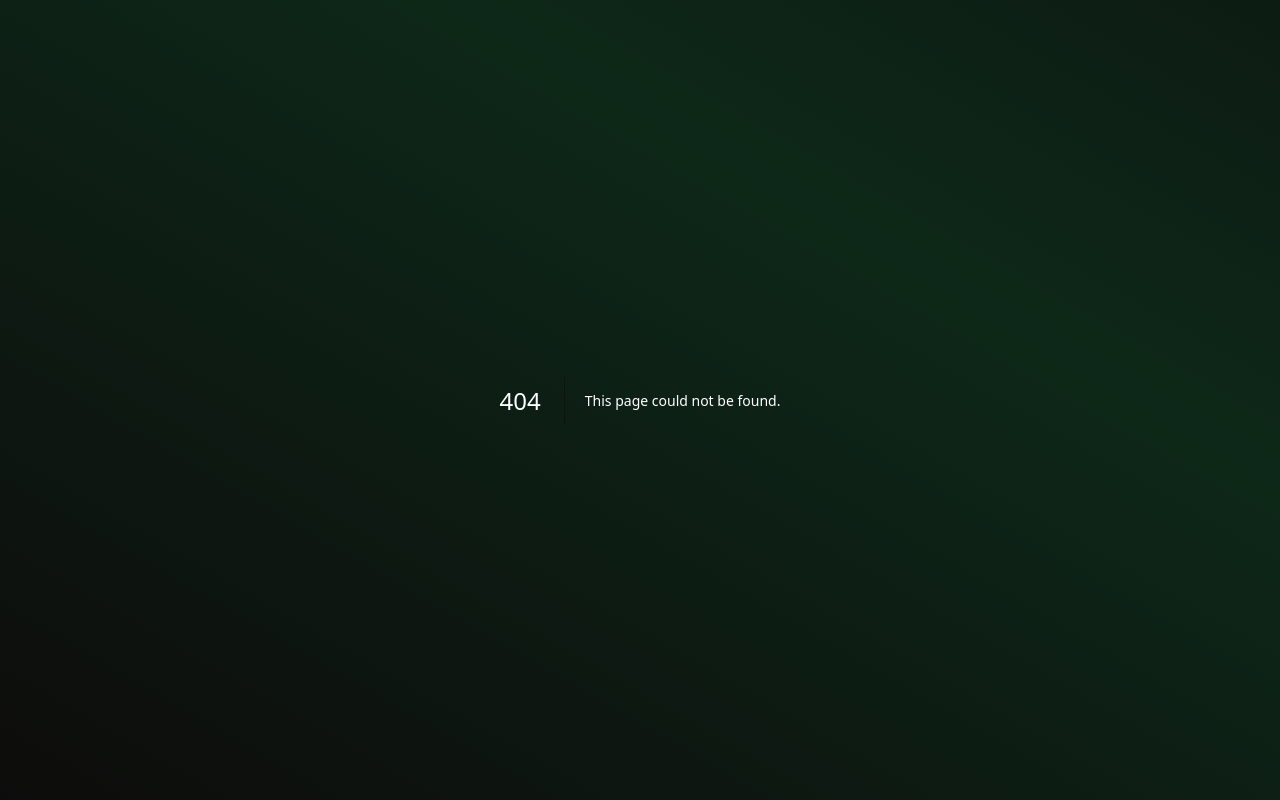
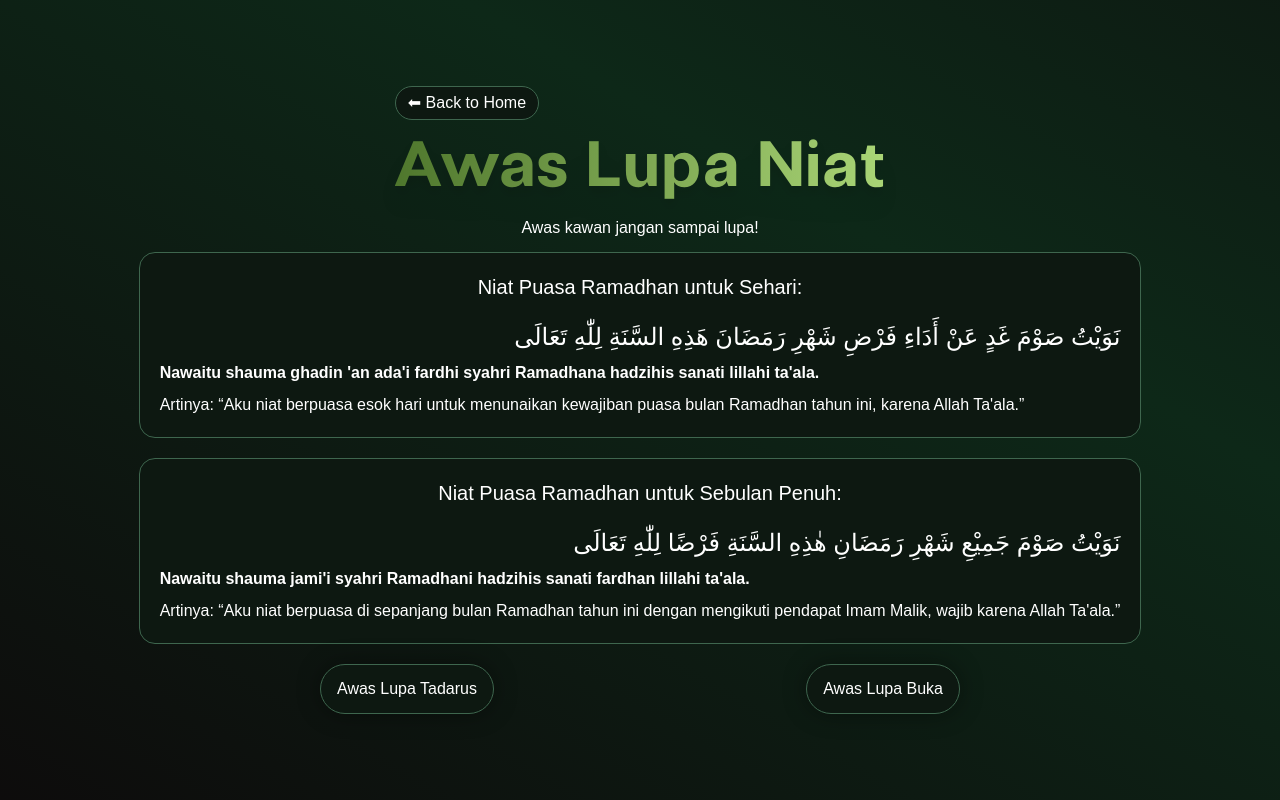
Before and after one commit to klawcodes/awas-imsak, a Next.js app: page /niat in a window 1280 px wide. Before the commit this address had no page. Built offline with nearby package versions, Linux system fonts and the light colour scheme.

Commit message:
add Awas Lupa Niat

```diff
--- /dev/null
+++ b/app/niat/page.tsx
@@ -0,0 +1,87 @@
+import Link from 'next/link'
+
+const Niat = () => {
+  return (
+    <>
+      <div className="flex flex-col justify-center items-center h-screen">
+        <div className="flex flex-col items-center mb-3">
+          <Link href="/" className="flex justify-start w-full">
+            <div>
+              <p className="bg-[#0d1811] border border-[#3e664e] hover:bg-[#1e3828] text-white py-1 px-3 rounded-full">
+                ⬅ Back to Home
+              </p>
+            </div>
+          </Link>
+          <p
+            className="
+        bg-gradient-to-r
+        from-[#4f772d]
+        to-[#aad576]
+        inline-block
+        monas
+        text-[4rem]
+        max-[640px]:text-[5.5rem]
+        text-transparent
+        bg-clip-text
+        drop-shadow-xl
+      "
+          >
+            Awas Lupa Niat
+          </p>
+          <p>Awas kawan jangan sampai lupa!</p>
+        </div>
+        <div className="flex flex-col space-y-5 mb-5">
+          <div className="bg-[#0d1811] border border-[#3e664e] p-5 rounded-2xl">
+            <p className="justify-center text-center mb-5 text-xl">
+              Niat Puasa Ramadhan untuk Sehari:
+            </p>
+            <p className="text-2xl justify-end text-end mb-2">
+              نَوَيْتُ صَوْمَ غَدٍ عَنْ أَدَاءِ فَرْضِ شَهْرِ رَمَضَانَ هَذِهِ
+              السَّنَةِ لِلّٰهِ تَعَالَى
+            </p>
+            <p className="font-bold mb-2">
+              Nawaitu shauma ghadin &apos;an ada&apos;i fardhi syahri Ramadhana
+              hadzihis sanati lillahi ta&apos;ala.
+            </p>
+            <p>
+              Artinya: “Aku niat berpuasa esok hari untuk menunaikan kewajiban
+              puasa bulan Ramadhan tahun ini, karena Allah Ta&apos;ala.”
+            </p>
+          </div>
+          <div className="bg-[#0d1811] border border-[#3e664e] p-5 rounded-2xl">
+            <p className="justify-center text-center mb-5 text-xl">
+              Niat Puasa Ramadhan untuk Sebulan Penuh:
+            </p>
+            <p className="text-2xl justify-end text-end mb-2">
+              نَوَيْتُ صَوْمَ جَمِيْعِ شَهْرِ رَمَضَانِ هٰذِهِ السَّنَةِ فَرْضًا
+              لِلّٰهِ تَعَالَى
+            </p>
+            <p className="font-bold mb-2">
+              Nawaitu shauma jami&apos;i syahri Ramadhani hadzihis sanati
+              fardhan lillahi ta&apos;ala.
+            </p>
+            <p>
+              Artinya: “Aku niat berpuasa di sepanjang bulan Ramadhan tahun ini
+              dengan mengikuti pendapat Imam Malik, wajib karena Allah
+              Ta&apos;ala.”
+            </p>
+          </div>
+        </div>
+        <div className="flex justify-between w-[50%]">
+          <Link href="/tadarus">
+            <div className="bg-[#0d1811] border border-[#3e664e] py-3 px-4 hover:border-[#2b4733] transition-colors active-shadow rounded-full">
+              Awas Lupa Tadarus
+            </div>
+          </Link>
+          <Link href="/resep">
+            <div className="bg-[#0d1811] border border-[#3e664e] py-3 px-4 hover:border-[#2b4733] transition-colors active-shadow rounded-full">
+              Awas Lupa Buka
+            </div>
+          </Link>
+        </div>
+      </div>
+    </>
+  );
+}
+
+export default Niat
--- a/app/tadarus/page.tsx
+++ b/app/tadarus/page.tsx
@@ -9,7 +9,7 @@ const Tadarus = () => {
   return (
     <>
       <div className="flex flex-col justify-center items-center h-screen">
-        <div className="flex flex-col items-center mt-10">
+        <div className="flex flex-col items-center">
           <Link href="/" className="flex justify-start w-full pl-[12%] ">
           <div >
             <p className="bg-[#0d1811] border border-[#3e664e] hover:bg-[#1e3828] text-white py-1 px-3 rounded-full">
--- a/app/tadarus/surah/[id]/page.tsx
+++ b/app/tadarus/surah/[id]/page.tsx
@@ -312,10 +312,6 @@ const SurahDetails: React.FC = () => {
               </div>
               <div className="font-bold">{allAyahTextsRead[index]}</div>
               <div>{allAyahTransId[index]}</div>
-              <div></div>
-              <div>
-                <a href={allAyahAudio[index]}>Dengarkan</a>
-              </div>
               <AudioButtonAyahs audioSource={allAyahAudio[index]} />
             </div>
           ))}
--- a/components/audioButton/page.tsx
+++ b/components/audioButton/page.tsx
@@ -64,7 +64,7 @@ const AudioButtonWithSlider: React.FC<AudioButtonProps> = ({ audioSource, descri
       />
       <div>{description}</div>
       <div className="flex w-full justify-center items-center">
-        <div className="flex w-[25rem] justify-center items-center space-x-5 bg-[#0d1811] border border-[#3e664e] rounded-full p-2">
+        <div className="flex w-[25rem] justify-center items-center space-x-5 bg-[#0d1811] border border-[#3e664e] rounded-full p-2 active-shadow">
           <button onClick={togglePlay}>
             {isPlaying ? (
               <FontAwesomeIcon icon={faPause} />
--- a/components/audioButtonAyahs/page.tsx
+++ b/components/audioButtonAyahs/page.tsx
@@ -23,7 +23,7 @@ const AudioButtonAyahs: React.FC<{ audioSource: string }> = ({ audioSource }) =>
   return (
     <>
       <audio ref={audioRef} src={audioSource} onEnded={handleAudioEnded} />
-      <div className='flex justify-end'>
+      <div className='flex justify-end mt-2'>
       <button className='px-4 py-2 bg-[#0d1811] border border-[#3e664e] rounded-full' onClick={togglePlay}>
         {isPlaying ? (
           <FontAwesomeIcon icon={faPause} />
--- a/components/hero/page.tsx
+++ b/components/hero/page.tsx
@@ -190,6 +190,7 @@ const Hero = () => {
           ridha Allah, maka diampuni dosanya yang lalu,&quot; (HR Al-Bukhari)
         </p>
         <div className="mt-5 space-x-2">
+          <Link href="/niat">
             <motion.button
               className="bg-[#0d1811] border border-[#3e664e] hover:border-[#2b4733] transition-colors text-white rounded-full px-5 w-auto h-10 active-box active-shadow "
               initial={{ opacity: 0, x: -100 }}
@@ -198,6 +199,7 @@ const Hero = () => {
             >
               Awas Lupa Niat
             </motion.button>
+          </Link>
           <Link href="/tadarus">
             <motion.button
               className="bg-[#0d1811] border border-[#3e664e] hover:border-[#2b4733] transition-colors text-white rounded-full px-5 w-auto h-10 active-box active-shadow"
@@ -208,6 +210,7 @@ const Hero = () => {
               Awas Lupa Tadarus
             </motion.button>
           </Link>
+          <Link href="/resep">
             <motion.button
               className="bg-[#0d1811] border border-[#3e664e] hover:border-[#2b4733] transition-colors text-white rounded-full px-5 w-auto h-10 active-box active-shadow"
               initial={{ opacity: 0, x: -100 }}
@@ -216,6 +219,7 @@ const Hero = () => {
             >
               Awas Lupa Buka
             </motion.button>
+          </Link>
         </div>
       </div>
 
```
Lines whose indentation alone changed are shown as unchanged.
